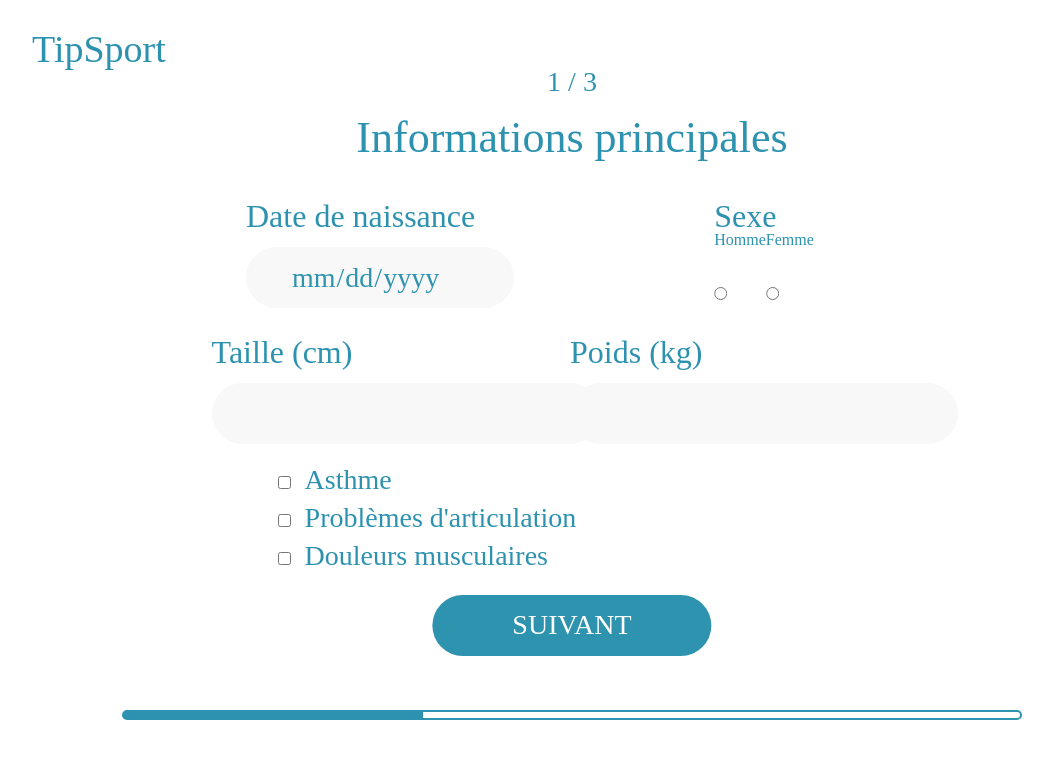
After one commit to eltha9/tips_sport, a PHP site: page /program.php in a window 1280 px wide. The commit adds this page. Shown: the top 759 px of the page, without its empty margins (68-1121 px from the left). Run offline with PHP 8.4, Linux system fonts and the light colour scheme.

Commit message:
add program from "it works !"

```diff
--- a/model/acount.php
+++ b/model/acount.php
@@ -33,7 +33,7 @@ $user_age= 20;
             </div>
             <div class="bottom-content">
                 <li><a href="">Tout les exercices</a></li>
-                <li><a href="">Déconnection</a></li>
+                <li><a href="./view/logout.php">Déconnection</a></li>
             </div>
         </ul>
     </div>
@@ -42,7 +42,7 @@ $user_age= 20;
     <h1 data-text="Section 1" id="sec1">Mon programme</h1>
     <div class="container-statistic">
         <h3>Mes statistiques</h3>
-        <span>change</span>
+        <span><a href="program.php" style="text-decoration: none;">Change</a></span>
     </div>
     <div class="array-statistic">
         <div class="size">
--- /dev/null
+++ b/program.php
@@ -0,0 +1,196 @@
+
+<!DOCTYPE html>
+<html lang="en">
+    <head>
+        <meta charset="UTF-8">
+        <meta name="viewport" content="width=device-width, initial-scale=1.0">
+        <meta http-equiv="X-UA-Compatible" content="ie=edge">
+        <title>Informations principales</title>
+        <link type="text/css" rel="stylesheet" href="styles/reset.css">
+        <link type="text/css" rel="stylesheet" href="styles/program.css">
+    </head>
+
+    <body>
+        <div class="tipSport">
+            <h1>TipSport</h1>
+        </div>
+
+        <form action="./controller/program.php" method='post'>
+            <section class="first " >
+                <div class="titles">
+                    <h2 class="gothLight">1 / 3</h2>
+                    <h3>Informations principales</h3>
+                </div>
+
+                <div class="birth">
+                    <label class="gothMed" for="Date de naissance">Date de naissance</label>
+                    <input class="gothLight" type="date" name="age" id="date" value="">
+                </div>
+
+                <div class="gender">
+                    <label class="gothMed" for="genre">Sexe</label>
+                    <div class="ladyMan">
+                        <label >
+                            Homme
+                            <input class="gothLight" type="radio" name="sexe" id="gender" value="homme">
+                        </label>
+                        <label>
+                            Femme
+                            <input class="gothLight" type="radio" name="sexe" id="gender" value="femme">
+                        </label>
+                    </div>
+                </div>
+
+                <div class="height">
+                    <label class="gothMed" for="height">Taille (cm)</label>
+                    <input class="gothLight" type="number" name="taille" id="cm" value="">
+                </div>
+
+                <div class="weight">
+                    <label class="gothMed" for="weight">Poids (kg)</label>
+                    <input class="gothLight" type="number" name="poids" id="kg" value="">
+                </div>
+
+
+                <div class="problems">
+                    <ul>
+                        <li>
+                            <input class="gothLight" type="checkbox" name="health[]" id="" value="Asme">
+                            <label class="gothLight" for="weight">Asthme</label>
+                        </li>
+                        <li>
+                            <input class="gothLight" type="checkbox" name="health[]" id="" value="Articulations">
+                            <label class="gothLight" for="weight">Problèmes d'articulation</label>
+                        </li>
+                        <li>
+                            <input class="gothLight" type="checkbox" name="health[]" id="" value="Muscles">
+                            <label class="gothLight" for="weight">Douleurs musculaires</label>
+                        </li>
+                    </ul>
+                </div>
+
+
+
+                <div class="next">
+                    <button class="gothMed first-button">Suivant</button>
+                </div>
+            </section>
+
+            <section class="second hidden" >
+                <div class="titles">
+                    <h2 class="gothLight">2 / 3</h2>
+                    <h3>Vos objectifs</h3>
+                </div>
+
+                <div class="icons">
+                    <p class="gothMed">Quel est votre objectif sportif ?</p>
+
+                    <div class="iconsImg">
+                    <input class="hidden-objectif" type="hidden" name="objectif" value="">
+                        <div class="pdm object-button" >
+
+                            <img data-type="Prise de masse" src="images/undraw_healthy_habit_bh5w.svg" alt="">
+                            <p class="gothLight">Prise de masse</p>
+                        </div>
+                        <div class="cardio object-button" >
+                            <img data-type="Cardio" src="images/undraw_finish_line_katerina_limpitsouni_xy20.svg" alt="">
+                            <p class="gothLight">Cardio</p>
+                        </div>
+                        <div class="pdp object-button" >
+                            <img data-type="Renforcement" src="images/undraw_personal_trainer_ote3.svg" alt="">
+                            <p class="gothLight">Perte de poids</p>
+                        </div>
+                    </div>
+                </div>
+
+                <div class="bodyPart" class="formCenter">
+                    <p class="gothMed">Quelle partie du corps souhaitez vous cibler ?</p>
+
+
+                    <input class="gothLight mscl" type="checkbox" name="muscles[]" value="Bras">
+                    <label class="gothLight" for="">bras</label>
+
+                    <input class="gothLight mscl" type="checkbox" name="muscles[]" value="Jambes">
+                    <label class="gothLight" for="">jambes</label>
+
+                    <input class="gothLight mscl" type="checkbox" name="muscles[]" value="Abdos">
+                    <label class="gothLight" for="">abdos</label>
+
+                    <input class="gothLight mscl" type="checkbox" name="muscles[]" value="Dos">
+                    <label class="gothLight" for="">dos</label>
+
+                    <input class="gothLight mscl" type="checkbox" name="muscles[]" value="Pectoraux">
+                    <label class="gothLight" for="">pectoraux</label>
+
+                    <input class="gothLight all" type="checkbox" name="muscles[]" value="All">
+                    <label class="gothLight" for="">corps entier</label>
+
+
+                </div>
+
+                <div class="next">
+                    <button class="gothMed second-button">Suivant</button>
+                </div>
+            </section>
+
+            <section class="third hidden" >
+                    <div class="titles">
+                            <h2 class="gothLight">3 / 3</h2>
+                            <h3>Votre planning</h3>
+                        </div>
+
+                        <div class="days" class="formCenter">
+                            <p class="gothMed">Quel(s) jour(s) pouvez-vous vous entraîner ?</p>
+
+                            <input class="gothLight" type="checkbox" name="day[]" value="lundi">
+                            <label class="gothLight">Lundi</label>
+
+                            <input class="gothLight" type="checkbox" name="day[]" value="mardi">
+                            <label class="gothLight">Mardi</label>
+
+                            <input class="gothLight" type="checkbox" name="day[]" value="mercredi">
+                            <label class="gothLight">Mercredi</label>
+
+                            <input class="gothLight" type="checkbox" name="day[]" value="jeudi">
+                            <label class="gothLight">Jeudi</label>
+
+                            <input class="gothLight" type="checkbox" name="day[]" value="vendredi">
+                            <label class="gothLight">Vendredi</label>
+
+                            <input class="gothLight" type="checkbox" name="day[]" value="samedi">
+                            <label class="gothLight">Samedi</label>
+
+                            <input class="gothLight" type="checkbox" name="day[]" value="dimanche">
+                            <label class="gothLight">Dimanche</label>
+
+                        </div>
+
+                        <div class="time" class="formCenter">
+                            <p class="gothMed">Combien de temps par jour pouvez-vous consacrer au sport ?</p>
+
+                            <input class="gothLight" type="radio" name="time" value="30">
+                            <label class="gothLight"> - de 30min </label>
+
+                            <input class="gothLight" type="radio" name="time" value="60">
+                            <label class="gothLight">30min - 1h30</label>
+
+                            <input class="gothLight" type="radio" name="time" value="120">
+                            <label class="gothLight">1h30 - 3h</label>
+
+                        </div>
+
+                        <div class="next">
+                            <button class="gothMed"><input type="submit" value="valider"></button>
+                        </div>
+            </section>
+        </form>
+        <div class="container">
+            <div class="progress">
+                <div class="bar"></div>
+            </div>
+        </div>
+
+
+        <script src="scripts/program.js"></script>
+    </body>
+</html>
--- /dev/null
+++ b/scripts/program.js
@@ -0,0 +1,75 @@
+let first_section = document.querySelector('.first')
+let second_section = document.querySelector('.second')
+let third_section = document.querySelector('.third')
+
+let first_next_button = document.querySelector('.first-button')
+let second_next_button = document.querySelector('.second-button')
+
+// bar variable
+
+let bar = document.querySelector('.progress .bar')
+
+first_next_button.addEventListener('click',(event)=>{
+    event.preventDefault()
+    first_section.classList.toggle('hidden')
+    second_section.classList.toggle('hidden')
+    bar.style.width=`${(100/3)*2}%`
+})
+
+second_next_button.addEventListener('click', (event=>{
+    event.preventDefault()
+    second_section.classList.toggle('hidden')
+    third_section.classList.toggle('hidden')
+    bar.style.width = '100%'
+}))
+
+//muscles part
+
+let muscles_input = document.querySelectorAll('.mscl ')
+let muscles_all = document.querySelector('.all')
+
+
+
+muscles_all.addEventListener('change', ()=>{
+    if(muscles_all.checked == true){
+        for(let i=0; i<muscles_input.length; i++){
+            muscles_input[i].checked = false
+        }
+    }
+})
+
+for(let i=0; i<muscles_input.length; i++){
+    muscles_input[i].addEventListener('change', ()=>{
+        if(muscles_all.checked){
+            muscles_all.checked = false
+        }
+    })
+}
+
+// objectif part
+
+let object_div = document.querySelectorAll('.object-button img')
+let object_input = document.querySelector('.hidden-objectif')
+console.log(object_div)
+console.log(object_input)
+
+for(let i=0; i<object_div.length; i++){
+    object_div[i].addEventListener('click', ()=>{
+        if(object_div[i].dataset.type == object_input.value){
+            object_input.value = 'NULL'
+        }else if(object_div[i].dataset.type != object_input.value){
+            object_input.value = object_div[i].dataset.type
+        }
+        object_div[i].classList.toggle('clicked')
+
+        for(let j=0; j<object_div.length; j++){
+            if(object_div[j] != object_div[i]){
+                object_div[j].classList.toggle('lets-hidden')
+            }
+        }
+
+
+
+
+    })
+}
--- a/styles/style.css
+++ b/styles/program.css
@@ -200,7 +200,7 @@ h3{
 }
 
     .progress .bar {
-    width: 33%;
+    width: calc(100%/3);
     height: 100%;
     background-color: #2D92AF;
 }
@@ -303,3 +303,19 @@ PLANNING.HTML
 .days form label, .time form label{
     padding: 0 1.5625rem 0 0.3125rem;
 }
+
+
+
+/* display */
+
+.hidden{
+    display: none;
+}
+
+/* objectif state */
+.clicked{
+    border: 2px solid red;
+}
+.lets-hidden{
+    background: #2D92AF;
+}
--- a/view/account.php
+++ b/view/account.php
@@ -23,7 +23,7 @@ if(!empty($_POST)){
         $_SESSION['user'] = $check_is_in->hash_user;
 
         if($check_is_in->sexe == null){
-            header('Location: ../info.php');
+            header('Location: ../program.php');
         }else if($check_is_in->sexe != null){
             header('Location: ../home.php');
         }
--- a/view/create_account.php
+++ b/view/create_account.php
@@ -33,7 +33,7 @@ if(!empty($_POST)){
         // send welcome mail to user
         session_start();
         $_SESSION['user']= $user_hash;
-        header('Location: ../info.php');
+        header('Location: ../program.php');
 
     }
 
```
Also changed, not shown: controller/program.php (+52 -5 lines), info.php (deleted, +0 -81 lines), objectifs.html (deleted, +0 -78 lines), planning.html (deleted, +0 -73 lines), view/logout.php (added, +7 -0 lines), readme.md.
